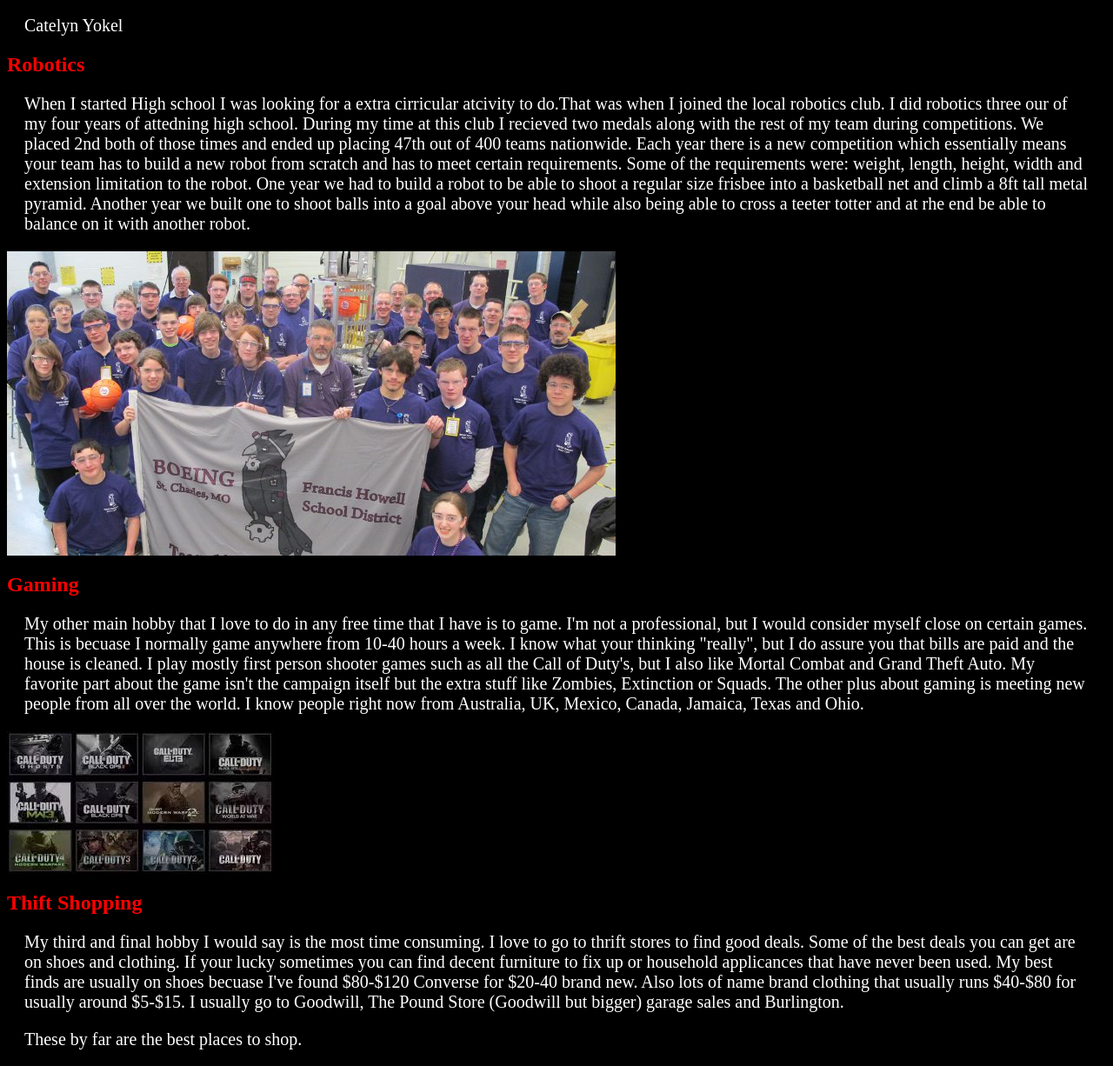
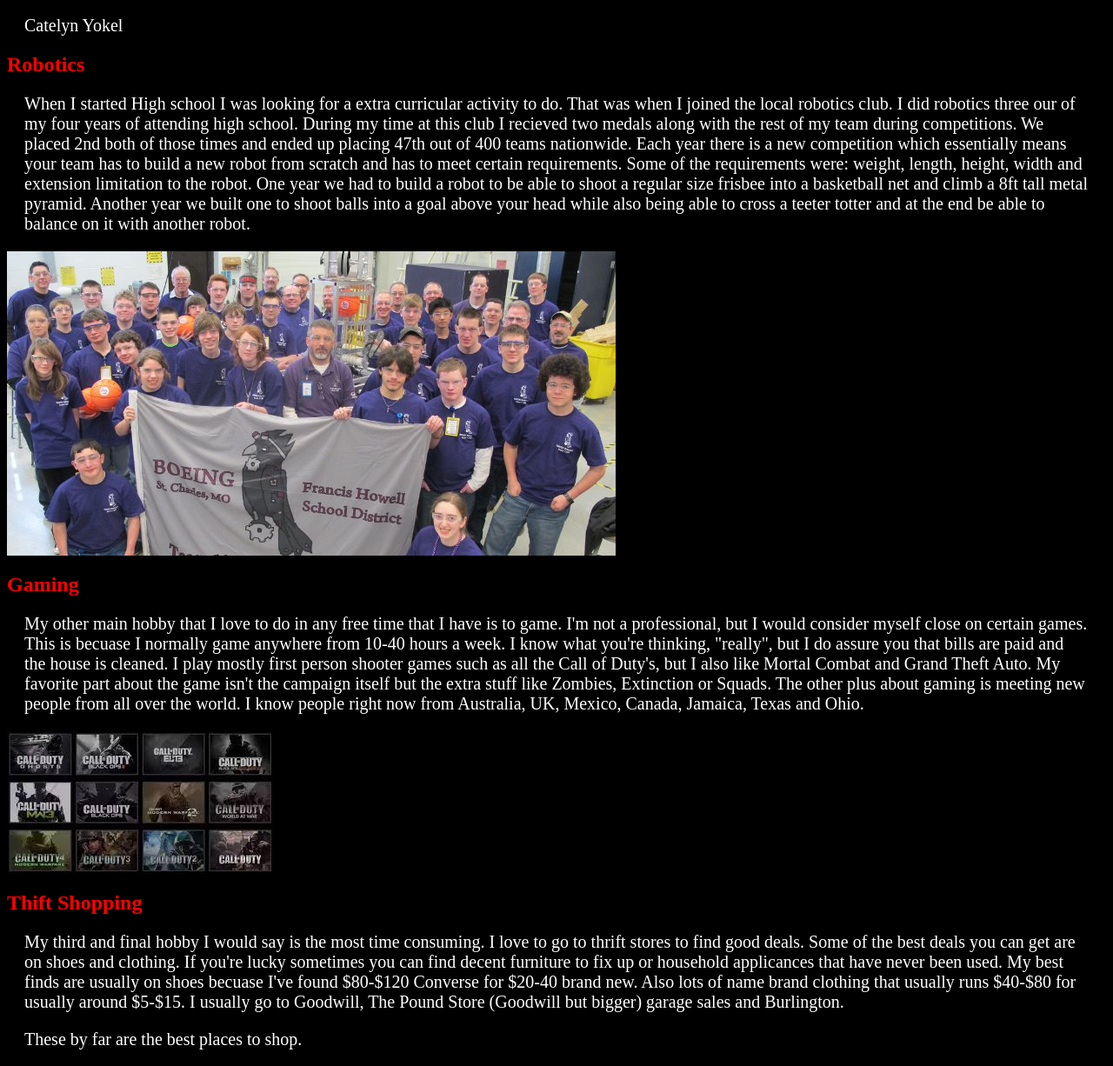
Before and after one commit to cy215482/HTML-Me-Something, a plain HTML site: page index.html in a window 1280 px wide. Shown: the part 48-1274 px from the top of the page at 87% size. Drawn offline with Linux system fonts and the light colour scheme; files whose address does not match are found by name.

Commit message:
Update index.html
I've become your spellcheck
also spacing

```diff
--- a/index.html
+++ b/index.html
@@ -8,39 +8,40 @@
     <h1>Some of my Hobbies</h1>
     <p>Catelyn Yokel</p>
     <main>
-        <h2> Robotics </h2>
+        <h2>Robotics</h2>
         <p>
-            When I started High school I was looking for a extra cirricular atcivity to do.That was when I joined the local robotics club.
-            I did robotics three our of my four years of attedning high school.
+            When I started High school I was looking for a extra curricular activity to do. That was when I joined the local robotics club.
+            I did robotics three our of my four years of attending high school.
             During my time at this club I recieved two medals along with the rest of my team during competitions.
             We placed 2nd both of those times and ended up placing 47th out of 400 teams nationwide.
             Each year there is a new competition which essentially means your team has to build a new robot from scratch and has to meet certain requirements.
             Some of the requirements were: weight, length, height, width and extension limitation to the robot.
             One year we had to build a robot to be able to shoot a regular size frisbee into a basketball net and climb a 8ft tall metal pyramid.
-            Another year we built one to shoot balls into a goal above your head while also being able to cross a teeter totter and at rhe end be able to balance on it with another robot.
+            Another year we built one to shoot balls into a goal above your head while also being able to cross a teeter totter and at the end be able to balance on it with another robot.
         </p>
         <img src="C:\Users\Cat\Pictures\robotics.jpg" />
         <h2>Gaming</h2>
         <p>
             My other main hobby that I love to do in any free time that I have is to game. I'm not a professional, but I would consider myself close on certain games.
-            This is becuase I normally game anywhere from 10-40 hours a week. I know what your thinking "really",
-            but I do assure you that bills are paid and the house is cleaned.
-            I play mostly first person shooter games such as all the Call of Duty's, but I also like Mortal Combat and Grand Theft Auto. My favorite part about the game isn't
-            the campaign itself but the extra stuff like Zombies, Extinction or Squads. The other plus about gaming is meeting new people from all over the world.
+            This is becuase I normally game anywhere from 10-40 hours a week. I know what you're thinking, "really", but I do assure you that bills are paid and the house is cleaned.
+            I play mostly first person shooter games such as all the Call of Duty's, but I also like Mortal Combat and Grand Theft Auto.
+            My favorite part about the game isn't the campaign itself but the extra stuff like Zombies, Extinction or Squads.
+            The other plus about gaming is meeting new people from all over the world.
             I know people right now from Australia, UK, Mexico, Canada, Jamaica, Texas and Ohio.
         </p>
         <img src="C:\Users\Cat\Pictures\cod.jpg" />
-        <h2>Thift Shopping</h2>
+        <!-- hey macklemore let's go --> <h2>Thift Shopping</h2>
         <p>
             My third and final hobby I would say is the most time consuming. I love to go to thrift stores to find good deals.
-            Some of the best deals you can get are on shoes and clothing. If your lucky sometimes you can find decent furniture to fix up or household applicances that have never been used.
+            Some of the best deals you can get are on shoes and clothing.
+            If you're lucky sometimes you can find decent furniture to fix up or household applicances that have never been used.
             My best finds are usually on shoes becuase I've found $80-$120 Converse for $20-40 brand new.
             Also lots of name brand clothing that usually runs $40-$80 for usually around $5-$15.
             I usually go to Goodwill, The Pound Store (Goodwill but bigger) garage sales and Burlington.
         </p>
         <p class="Thrift">These by far are the best places to shop.</p>
         <h1>Web Browser</h1>
-        <p>I used Google Chrome becuase Internet Explorer is outdated and I do not fully understand Firefox yet.</p>
+        <p>I used Google Chrome because Internet Explorer is outdated and I do not fully understand Firefox yet.</p>
         <div id="robot"></div>
         <article>
             <h1>Google Chrome</h1>
```
